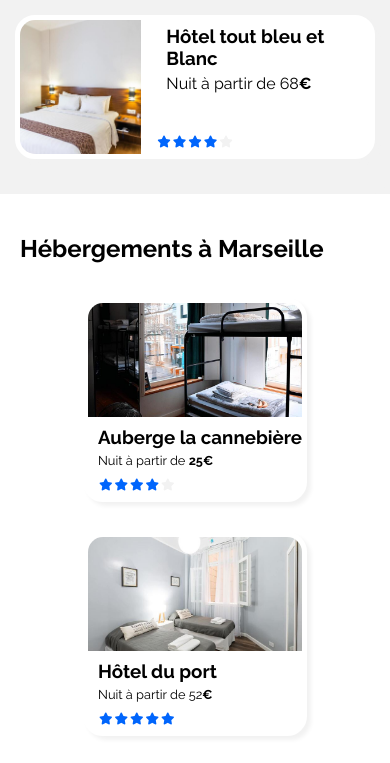
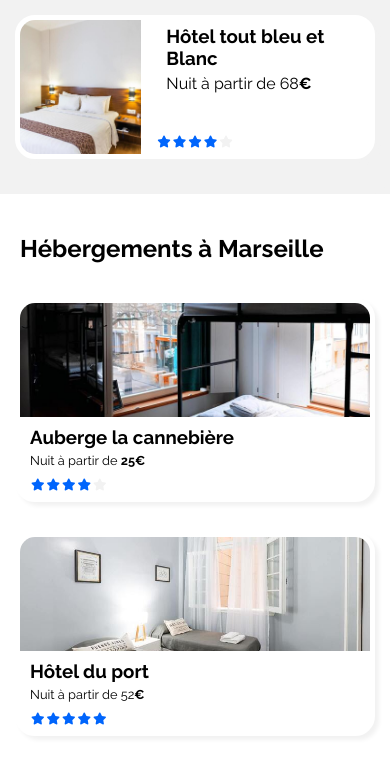
Before and after one commit to PAGESBen/BenjaminPAGES_2_20052021, a plain HTML site: page index.html in a window 390 px wide. Shown: the part 1166-1929 px from the top of the page. Drawn offline with Linux system fonts and the light colour scheme.

Commit message:
correction pb de largeur responsive mobile Mozilla

```diff
--- a/CSS/styles-media-480px.css
+++ b/CSS/styles-media-480px.css
@@ -115,6 +115,10 @@ nav li a:hover {
     max-width: 100%;
 }
 
+#results a {
+    width: 100%;
+}
+
 #best_results-title {
     padding: 20px 0 0 0;
 }
```
